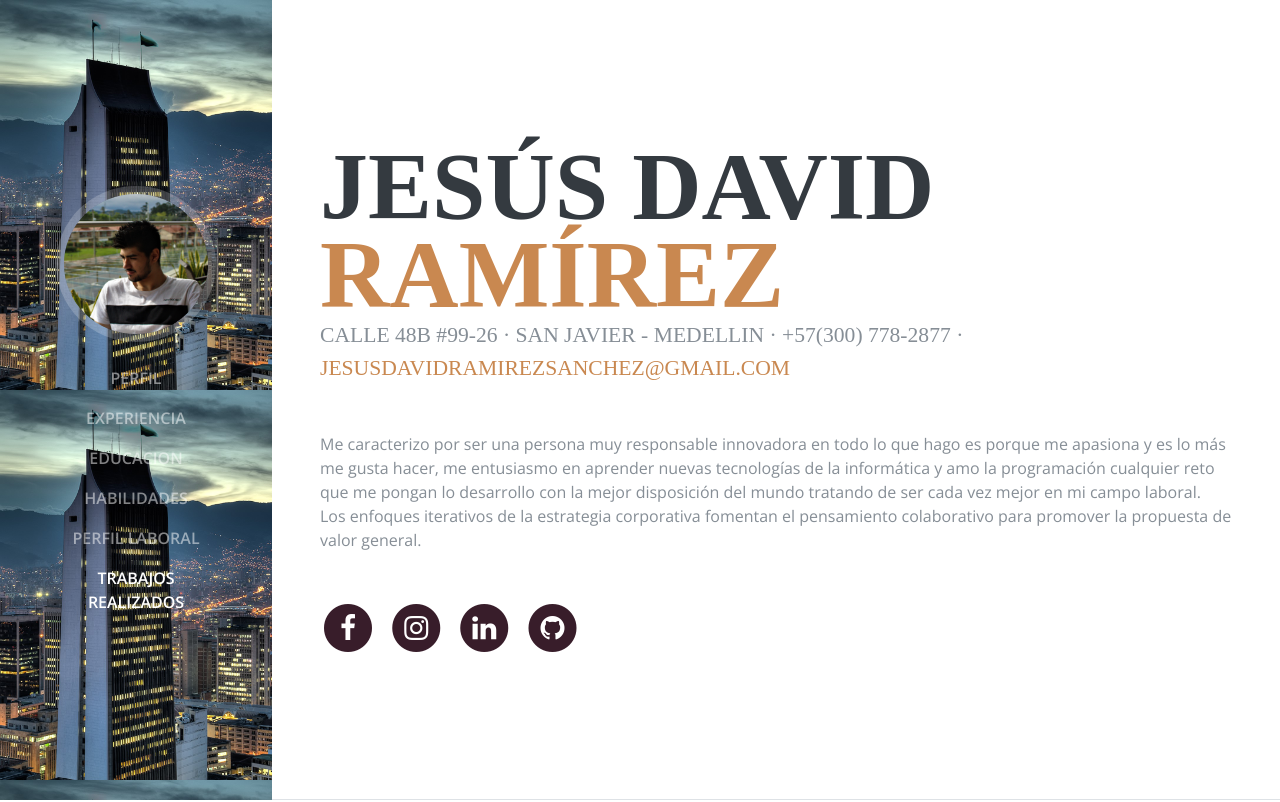
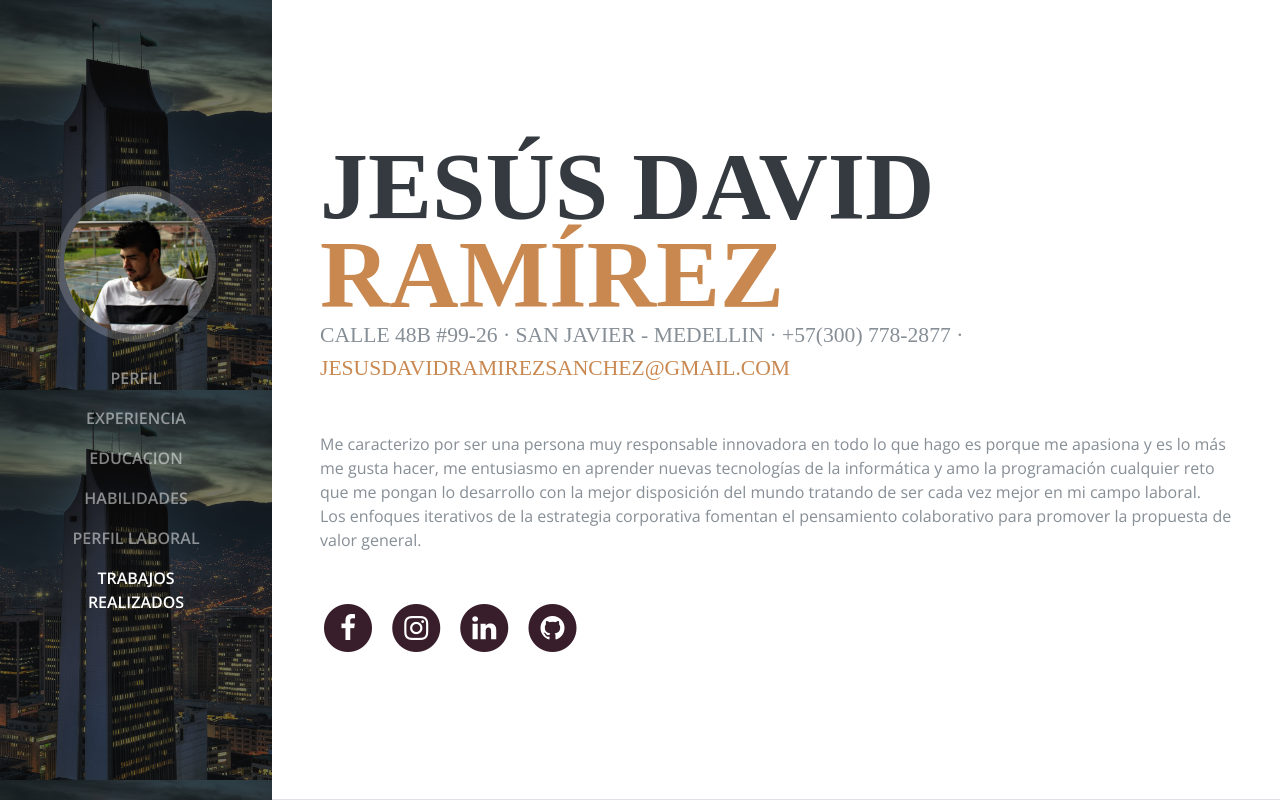
Before and after one commit to jesus-david-ramirez-sanchez/portafolio, a plain HTML site: page index.html in a window 1280 px wide. Shown: the top 802 px of the page. Drawn offline with nearby package versions, Linux system fonts and the light colour scheme; a web font is replaced by a local one.

Commit message:
se le puso opacidad a la el background

```diff
--- a/css/resume.css
+++ b/css/resume.css
@@ -138,6 +138,8 @@ section.resume-section .resume-item .resume-date {
 .bg-primary {
   /*background-color: #381D2A !important;*/
   background: url(../img/background.jpg);
+  background-color: rgb(50, 50, 50) !important;
+  background-blend-mode: soft-light;
   background-size: contain;
   background-attachment: fixed;
 }
```
